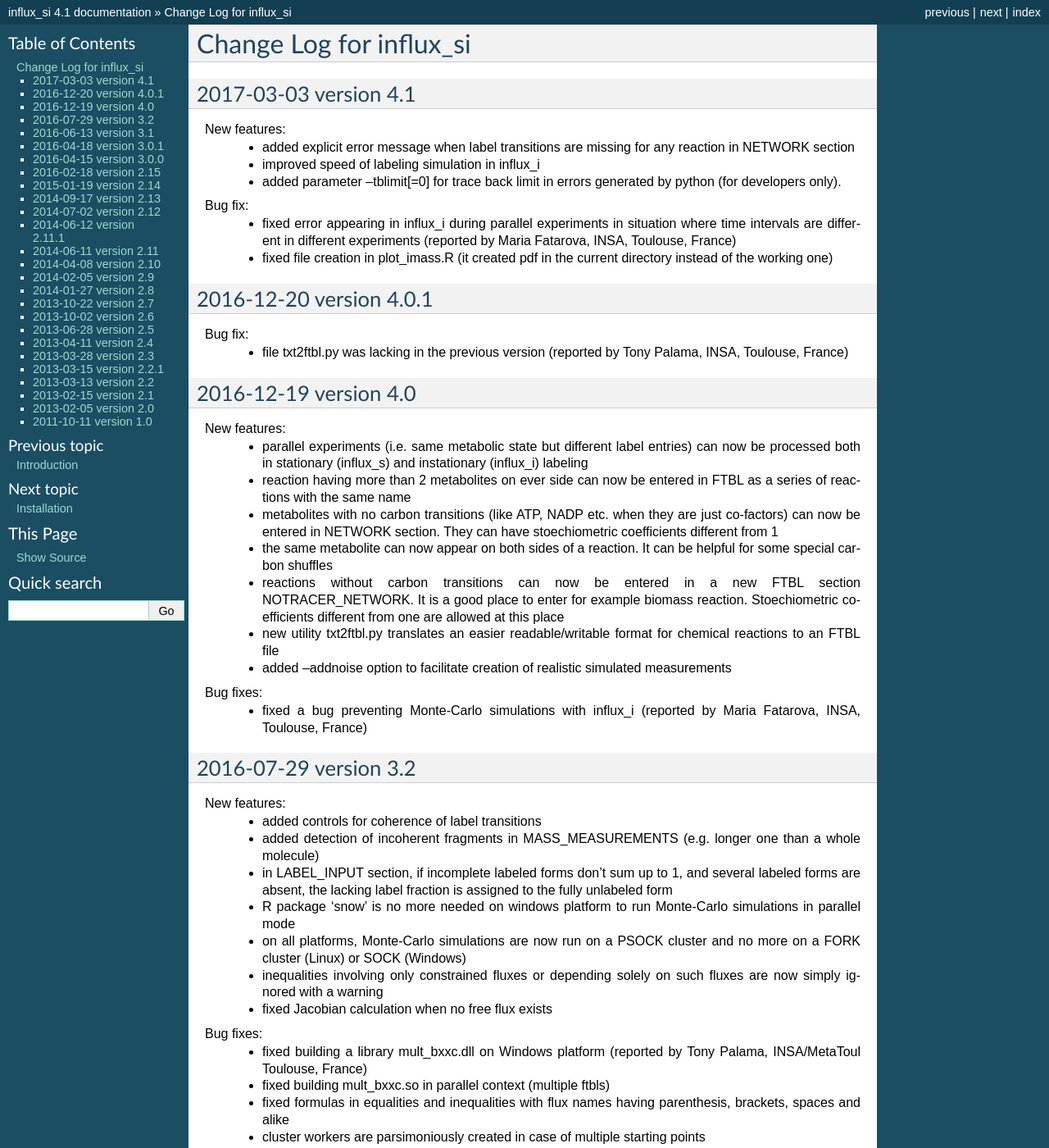
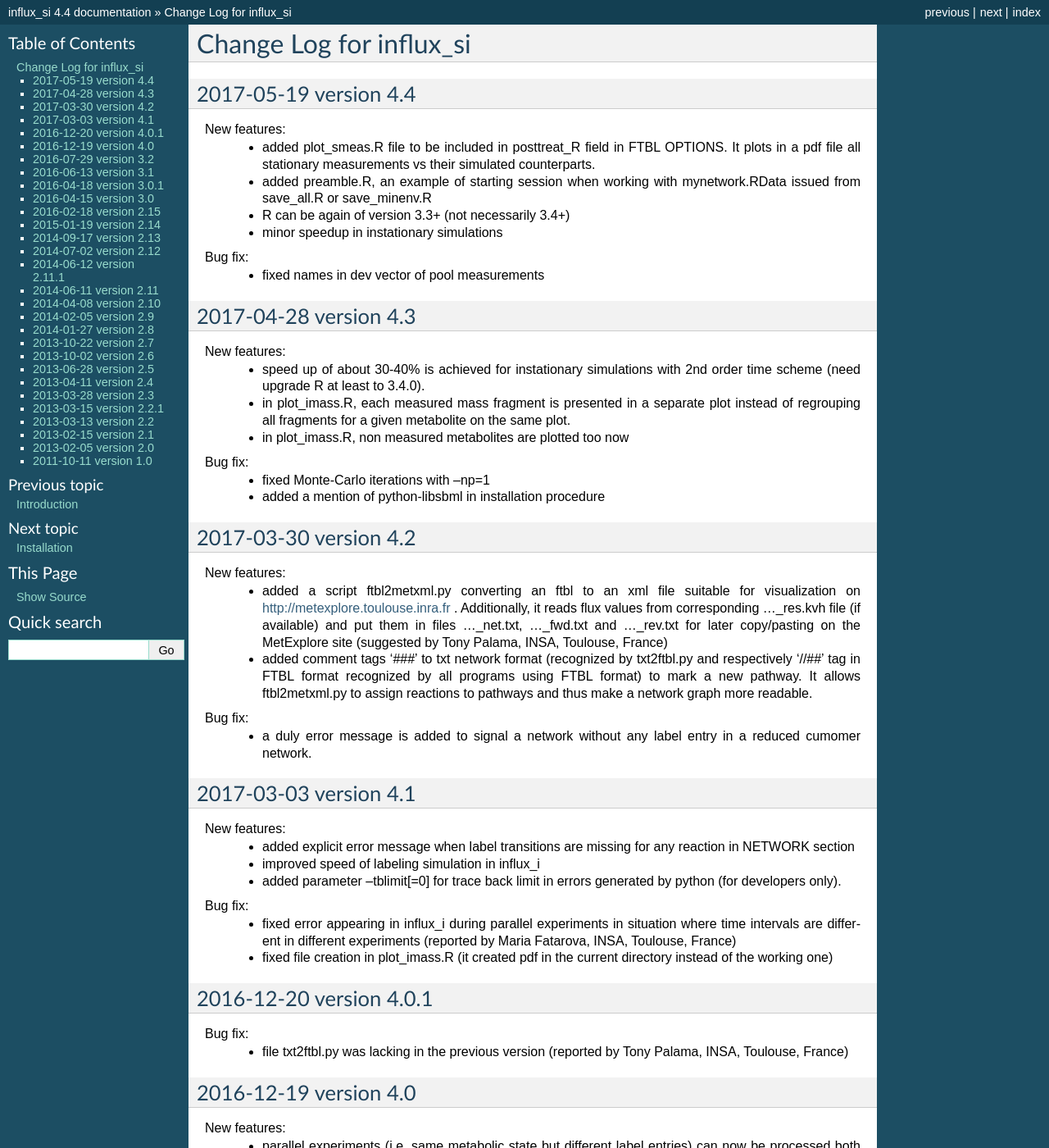
Before and after one commit to sgsokol/influx, a Sphinx documentation site: the page built from doc/changelog.rst, in a window 1280 px wide and 1400 px high. Shown: the whole window at 82% size. Built offline with Sphinx 7.4.7, drawn with Linux system fonts in a browser that asks for light colours; some of the changed text lies outside the part shown.

Commit message:
v4.2-4.4

```diff
--- a/doc/ChangeLog.txt
+++ b/doc/ChangeLog.txt
@@ -2,8 +2,38 @@
 Change Log for influx_si
 ========================
 
+2017-05-19 version 4.4
+----------------------
+New features:
+ - added plot_smeas.R file to be included in posttreat_R field in FTBL OPTIONS. It plots in a pdf file all stationary measurements vs their simulated counterparts.
+ - added preamble.R, an example of starting session when working with mynetwork.RData issued from save_all.R or save_minenv.R
+ - R can be again of version 3.3+ (not necessarily 3.4+)
+ - minor speedup in instationary simulations
+
+Bug fix:
+ - fixed names in dev vector of pool measurements
+
+2017-04-28 version 4.3
+----------------------
+New features:
+ - speed up of about 30-40% is achieved for instationary simulations with 2nd order time scheme (need upgrade R at least to 3.4.0).
+ - in plot_imass.R, each measured mass fragment is presented in a separate plot instead of regrouping all fragments for a given metabolite on the same plot.
+ - in plot_imass.R, non measured metabolites are plotted too now
+
+Bug fix:
+ - fixed Monte-Carlo iterations with --np=1
+ - added a mention of python-libsbml in installation procedure
+
+2017-03-30 version 4.2
+----------------------
+New features:
+ - added a script ftbl2metxml.py converting an ftbl to an xml file suitable for visualization on http://metexplore.toulouse.inra.fr . Additionally, it reads flux values from corresponding ..._res.kvh file (if available) and put them in files ..._net.txt, ..._fwd.txt and ..._rev.txt for later copy/pasting on the MetExplore site (suggested by Tony Palama, INSA, Toulouse, France)
+ - added comment tags '###' to txt network format (recognized by txt2ftbl.py and respectively '//##' tag in FTBL format recognized by all programs using FTBL format) to mark a new pathway. It allows ftbl2metxml.py to assign reactions to pathways and thus make a network graph more readable.
+Bug fix:
+ - a duly error message is added to signal a network without any label entry in a reduced cumomer network.
+
 2017-03-03 version 4.1
-------------------------
+----------------------
 New features:
  - added explicit error message when label transitions are missing for any reaction in NETWORK section
  - improved speed of labeling simulation in influx_i
--- a/doc/conf.py
+++ b/doc/conf.py
@@ -48,9 +48,9 @@ copyright = u'2012-2017, INRA'
 # built documents.
 #
 # The short X.Y version.
-version = '4.1'
+version = '4.4'
 # The full version, including alpha/beta/rc tags.
-release = '4.1'
+release = '4.4'
 
 # The language for content autogenerated by Sphinx. Refer to documentation
 # for a list of supported languages.
```
Also changed, not shown: other parts of doc/ChangeLog.txt (+2 -2 lines), doc/install.rst (+8 -7 lines).
